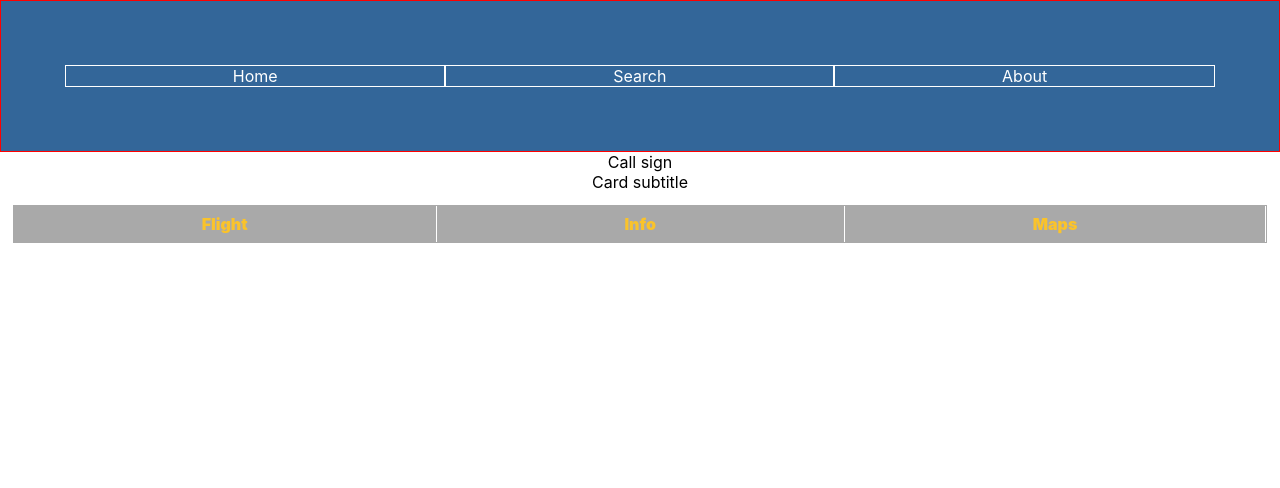
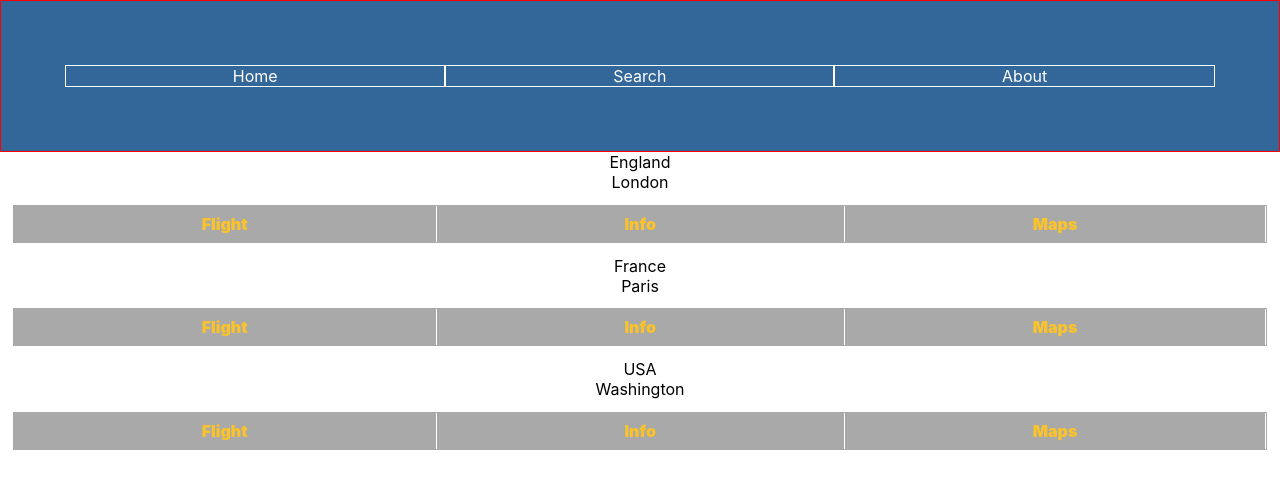
Before and after one commit to RomanyU1662160/AFE-U1662160, a React (Create React App) app: page / in a window 1280 px wide. Shown: the top 488 px of the page. Built offline with nearby package versions, Linux system fonts and the light colour scheme; no server answers.

Commit message:
Developed the context Api

```diff
--- a/src/App.js
+++ b/src/App.js
@@ -2,13 +2,20 @@ import React from 'react';
 
 import './App.css';
 import Home from './components/pages/home/Home';
+import FlightsProvider from "./contexts/FlightContext";
 
 function App() {
   return (
-    <div className="App">
+
+      <div className="App">
+       <FlightsProvider>
         <Home></Home>
-    </div>
-  );
+      </FlightsProvider>
+      </div>
+
+      );
+
+
 }
 
 export default App;
--- a/src/components/baseComponents/tabs/Tab.jsx
+++ b/src/components/baseComponents/tabs/Tab.jsx
@@ -12,8 +12,7 @@ export default function Tab(props) {
 				{label}
 			</InputLabel>
 			<TabContent id={id + 'content'}>
-				{' '}
-				{flight} {label}{' '}
+				{flight} {label}
 			</TabContent>
 		</Fragment>
 	);
--- a/src/components/flight/Flight.jsx
+++ b/src/components/flight/Flight.jsx
@@ -1,18 +1,16 @@
 import React, { Fragment } from 'react';
 import { Card, CardTitle, CardSubtitle } from 'reactstrap';
 import TabGroup from '../baseComponents/tabs/TabGroup';
-import Flights from '../../helpers/callApi';
+import CallApi from '../../helpers/callApi';
 
 const Flight = (props) => {
-	const data = Flights;
 	const { flight } = props;
-	console.log(data);
 
 	return (
 		<Fragment>
-			<Card flight={data}>
-				<CardTitle> Call sign </CardTitle>
-				<CardSubtitle> Card subtitle </CardSubtitle>
+			<Card>
+				<CardTitle> {flight.name} </CardTitle>
+				<CardSubtitle> {flight.capital} </CardSubtitle>
 				<TabGroup />
 			</Card>
 		</Fragment>
--- /dev/null
+++ b/src/components/flights/Flights.jsx
@@ -0,0 +1,21 @@
+import React, { useContext, useEffect, Fragment } from 'react';
+import { Wrapper } from './style';
+import Flight from '../flight/Flight';
+import { FlightsContext } from '../../contexts/FlightContext';
+
+const Flights = (props) => {
+	const ContextFlights = useContext(FlightsContext);
+
+	useEffect(() => {
+		console.log('Use Effect ran ', ContextFlights.Data);
+	});
+	return (
+		<Wrapper>
+			{ContextFlights.Data.map((flight) => {
+				return <Flight flight={flight}> </Flight>;
+			})}
+		</Wrapper>
+	);
+};
+
+export default Flights;
--- /dev/null
+++ b/src/components/flights/style.js
@@ -0,0 +1,8 @@
+import styled from "styled-components";
+
+
+export const Wrapper = styled.div`
+
+    border-color: ${props => props.color};
+    background-color: ${props => props.theme.backgroundColour};
+`
--- a/src/components/pages/home/Home.jsx
+++ b/src/components/pages/home/Home.jsx
@@ -1,13 +1,13 @@
 import React, { Fragment } from 'react';
 import Header from '../../baseComponents/header/Header';
 // import TabGroup from '../../baseComponents/tabs/TabGroup';
-import Flight from '../../flight/Flight';
+import Flights from '../../flights/Flights';
 
 const Home = () => {
 	return (
 		<Fragment>
 			<Header> </Header>
-			<Flight> </Flight>
+			<Flights> </Flights>
 		</Fragment>
 	);
 };
--- /dev/null
+++ b/src/contexts/FlightContext.jsx
@@ -0,0 +1,31 @@
+import React, { createContext, useState } from 'react';
+
+export const FlightsContext = createContext();
+
+const FlightsProvider = (props) => {
+	const { children } = props;
+
+	const Data = [
+		{
+			name: 'England',
+			capital: 'London',
+			continent: 'Europe',
+			population: 53000000
+		},
+		{
+			name: 'France',
+			capital: 'Paris',
+			continent: 'Europe',
+			population: 67000000
+		},
+		{
+			name: 'USA',
+			capital: 'Washington',
+			continent: 'N. America',
+			population: 325000000
+		}
+	];
+	return <FlightsContext.Provider value={{ Data }}>{children}</FlightsContext.Provider>;
+};
+
+export default FlightsProvider;
--- a/src/helpers/callApi.jsx
+++ b/src/helpers/callApi.jsx
@@ -1,16 +1,14 @@
 import Axios from 'axios';
 
 // export const ApiURL = 'http://aviation-edge.com/v2/public/timetable?key=acb04d-fb6668&iataCode=JFK&type=departure';
-export const ApiURL = 'https://opensky-network.org/api/flights/arrival?airport=EDDL&begin=1517227200&end=1517230800';
-
+// export const ApiURL = 'https://opensky-network.org/api/flights/arrival?airport=EDDL&begin=1517227200&end=1517230800';
+export const ApiURL = '../../mock/flights.jsx';
 async function callApi() {
 	try {
-		return await Axios.get(ApiURL);
+		return await Axios.get(ApiURL).then((res) => console.log(res));
 	} catch (e) {
 		console.log(e);
 	}
 }
-
-const Flights = callApi();
-
-export default Flights;
+// callApi();
+export default callApi;
```
